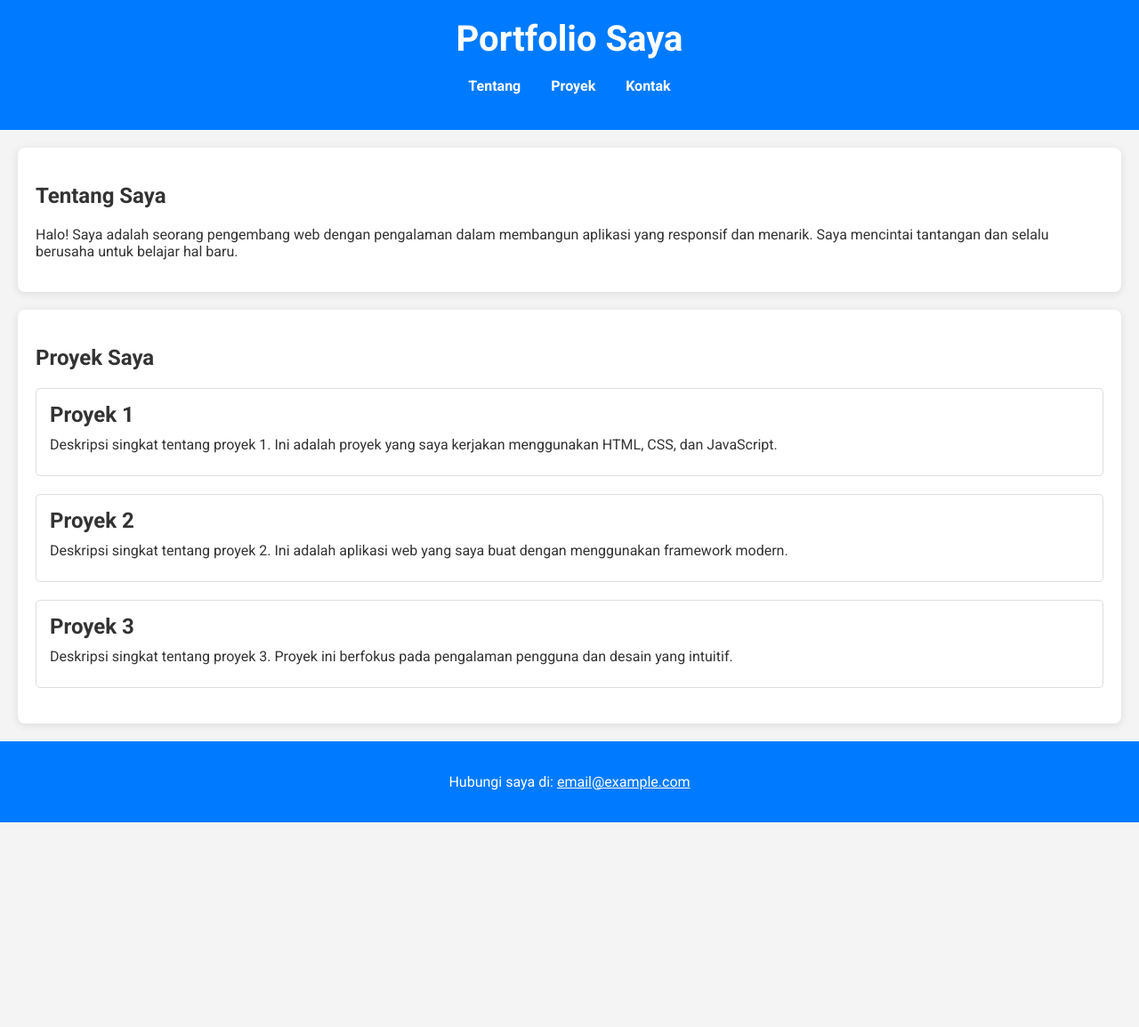
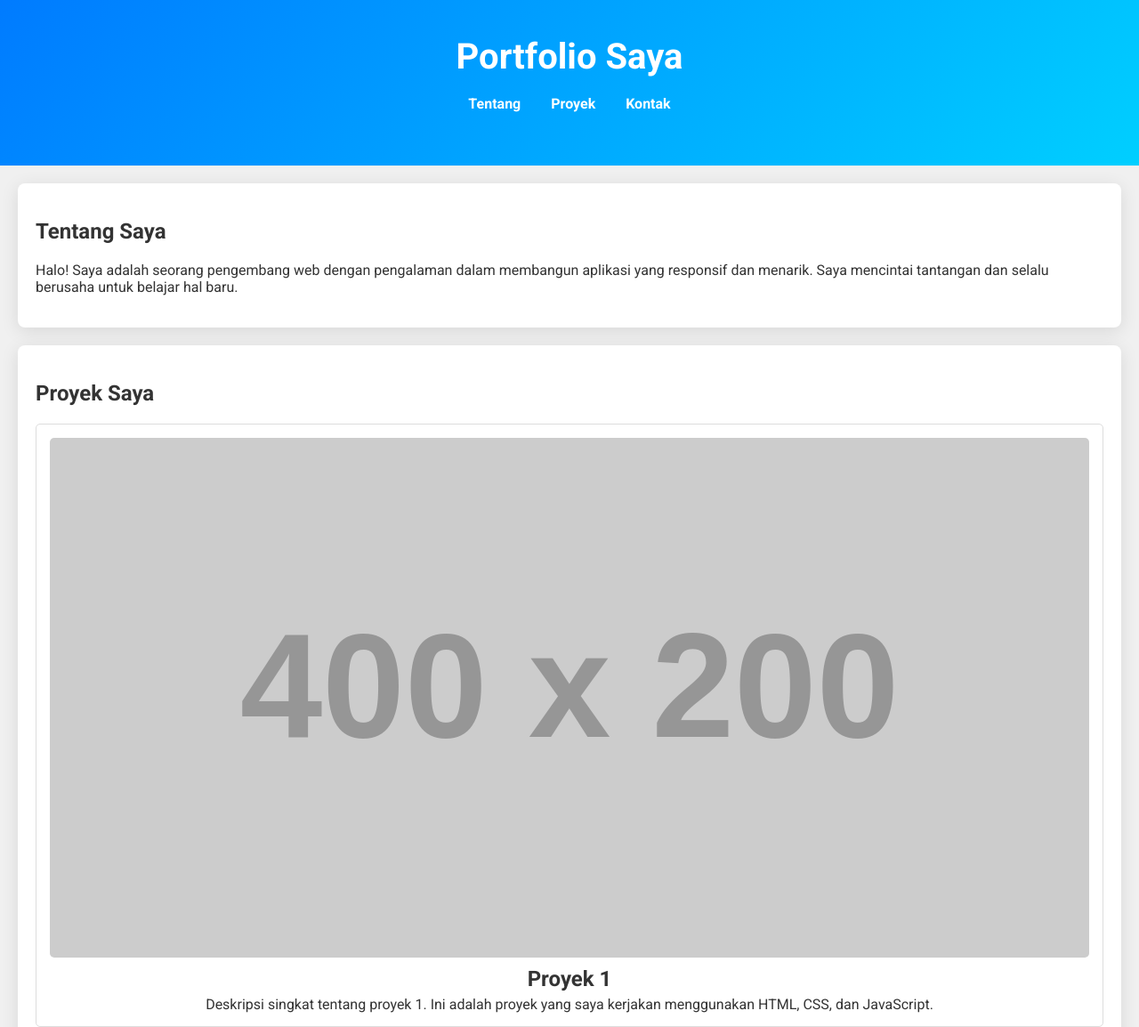
Before and after one commit to Nashirudin-Baqiy/nashirudin-baqiy.github.io, a plain HTML site: page index.html in a window 1280 px wide. Shown: the top 1154 px of the page at 89% size. Before the commit the page ends 924 px from the top, so only its background shows below. Drawn offline with Linux system fonts and the light colour scheme; placeholder pictures from the web are drawn by us.

Commit message:
Update index.html

```diff
--- a/index.html
+++ b/index.html
@@ -10,13 +10,13 @@
             font-family: 'Roboto', sans-serif;
             margin: 0;
             padding: 0;
-            background-color: #f4f4f4;
+            background-color: #f0f0f0;
             color: #333;
         }
         header {
-            background: #007BFF;
+            background: linear-gradient(135deg, #007BFF, #00CFFF);
             color: white;
-            padding: 20px 0;
+            padding: 40px 0;
             text-align: center;
         }
         h1 {
@@ -31,6 +31,10 @@
             margin: 0 15px;
             text-decoration: none;
             font-weight: bold;
+            transition: color 0.3s;
+        }
+        nav a:hover {
+            color: #FFD700;
         }
         .container {
             max-width: 1200px;
@@ -38,24 +42,36 @@
             padding: 20px;
             background: white;
             border-radius: 8px;
-            box-shadow: 0 2px 10px rgba(0, 0, 0, 0.1);
+            box-shadow: 0 4px 20px rgba(0, 0, 0, 0.1);
         }
         .portfolio-item {
+            display: flex;
+            flex-direction: column;
+            align-items: center;
             margin: 20px 0;
             padding: 15px;
             border: 1px solid #ddd;
             border-radius: 5px;
-            transition: transform 0.3s;
+            transition: transform 0.3s, box-shadow 0.3s;
+            position: relative;
+            overflow: hidden;
         }
         .portfolio-item:hover {
-            transform: scale(1.02);
+            transform: translateY(-5px);
+            box-shadow: 0 8px 30px rgba(0, 0, 0, 0.2);
+        }
+        .portfolio-item img {
+            width: 100%;
+            height: auto;
+            border-radius: 5px;
         }
         .portfolio-item h2 {
-            margin: 0;
+            margin: 10px 0 5px;
             font-size: 1.5em;
         }
         .portfolio-item p {
-            margin: 10px 0;
+            margin: 0;
+            text-align: center;
         }
         footer {
             text-align: center;
@@ -87,22 +103,18 @@
 <div class="container" id="projects">
     <h2>Proyek Saya</h2>
     <div class="portfolio-item">
+        <img src="https://via.placeholder.com/400x200" alt="Proyek 1">
         <h2>Proyek 1</h2>
         <p>Deskripsi singkat tentang proyek 1. Ini adalah proyek yang saya kerjakan menggunakan HTML, CSS, dan JavaScript.</p>
     </div>
     <div class="portfolio-item">
+        <img src="https://via.placeholder.com/400x200" alt="Proyek 2">
         <h2>Proyek 2</h2>
         <p>Deskripsi singkat tentang proyek 2. Ini adalah aplikasi web yang saya buat dengan menggunakan framework modern.</p>
     </div>
     <div class="portfolio-item">
+        <img src="https://via.placeholder.com/400x200" alt="Proyek 3">
         <h2>Proyek 3</h2>
         <p>Deskripsi singkat tentang proyek 3. Proyek ini berfokus pada pengalaman pengguna dan desain yang intuitif.</p>
     </div>
-</div>
-
-<footer id="contact">
-    <p>Hubungi saya di: <a href="mailto:email@example.com" style="color: white;">email@example.com</a></p>
-</footer>
-
-</body>
-</html>
+</
```
